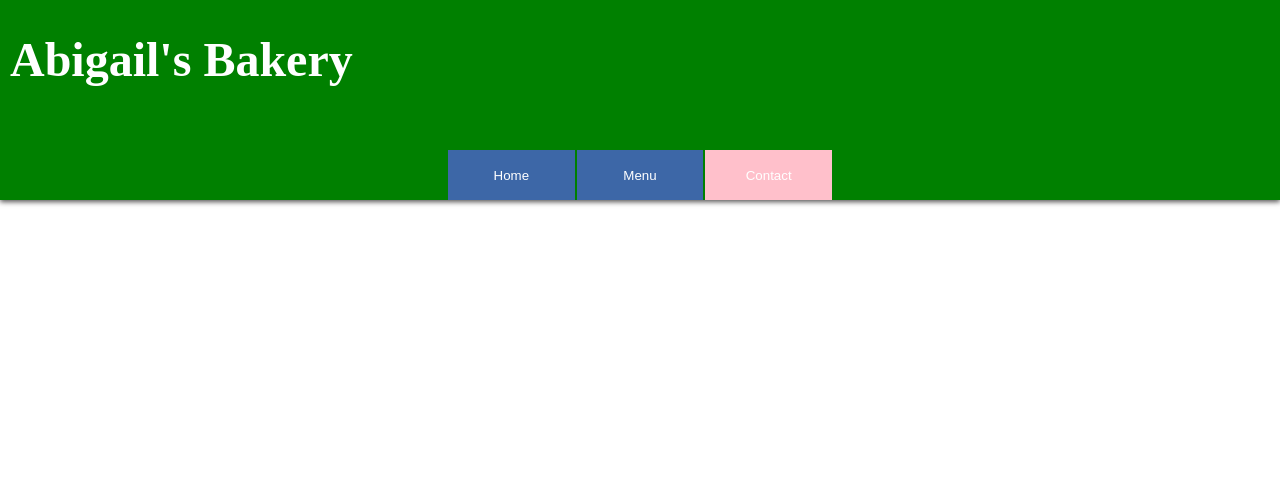
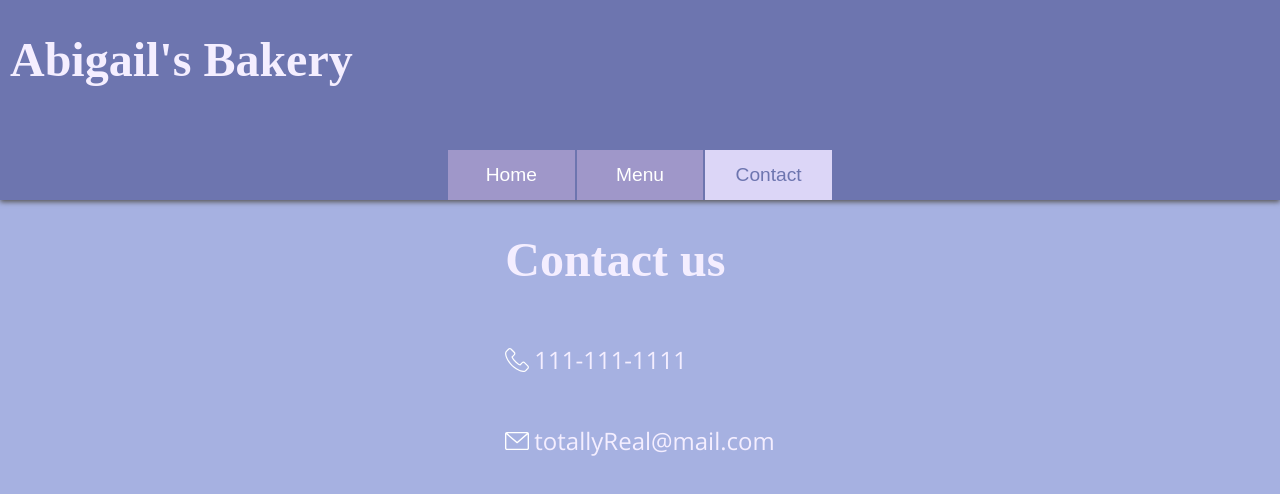
Before and after one commit to ascodeasice/restaurant-page, a website built with webpack: page dist/index.html in a window 1280 px wide. Both pictures are taken after a click on the button "Contact". Built offline with nearby package versions, Linux system fonts and the light colour scheme; a web font is replaced by a local one.

Commit message:
Finish contact page, change fonts and color. Finish function in contact.js, add icon and text to contact page. Change the color to purple styled one, might change it. The project is basically finished.

```diff
--- a/src/functions/contact.js
+++ b/src/functions/contact.js
@@ -1,8 +1,32 @@
+import Tel from "../images/telephone.svg"
+import Mail from "../images/mail.svg"
 
 //return contact page
 function createContactPage() {
-    const element = document.createElement("div");
-    return element;
+    const contactPage = document.createElement("div");
+    contactPage.id = "contactPage";
+
+    const contactTitle = document.createElement("h1");
+    contactTitle.innerText = "Contact us";
+    contactPage.appendChild(contactTitle);
+
+    const srcList = [Tel, Mail];
+    const textList = ["111-111-1111", "totallyReal@mail.com"];
+    const infoContainer = document.createElement("div");
+    for (let i = 0; i < srcList.length; i++) {
+        infoContainer.classList.add("infoContainer");
+
+        const icon = document.createElement("img");
+        icon.src = srcList[i];
+        infoContainer.appendChild(icon);
+
+        const text = document.createElement("p");
+        text.innerText = textList[i];
+        infoContainer.appendChild(text);
+    }
+    contactPage.appendChild(infoContainer);
+
+    return contactPage;
 }
 
 export default createContactPage;
--- a/src/functions/menu.js
+++ b/src/functions/menu.js
@@ -20,7 +20,7 @@ function createMenuPage() {
     menuPage.id = "menuPage"
     const itemList = [itemFactory("Tarts", Tart, 5, "Chocolate, macha and other flavors of tart."),
     itemFactory("Bear cake", Bear, 25, "Cake of winnie the pooh."),
-    itemFactory("Cat Cake", Cat, 20, "A cake of a cute gray cat."),
+    itemFactory("Cat cake", Cat, 20, "A cake of a cute gray cat."),
     itemFactory("Deer cake", Deer, 30, "A cake of an anime deer."),
     itemFactory("Dunkey cake", Eeyore, 2.5, "A cake of Eeyore."),
     itemFactory("Halloween cake", Halloween, 25, "A cake for Halloween."),
@@ -32,7 +32,7 @@ function createMenuPage() {
         container.classList.add("menuContainer");
 
         const name = document.createElement("h1");
-        name.innerText = item.name + "    " + item.getPriceText();
+        name.innerText = item.name;
         name.classList.add("itemTitle");
         container.appendChild(name);
 
@@ -42,7 +42,7 @@ function createMenuPage() {
         container.appendChild(image);
 
         const description = document.createElement("p");
-        description.innerText = item.description;
+        description.innerText = item.description + "\n\n" + item.getPriceText();
         description.classList.add("itemDescription");
         container.appendChild(description);
         menuPage.appendChild(container);
--- a/src/style.css
+++ b/src/style.css
@@ -1,29 +1,33 @@
 :root {
-    --tabColor: rgb(61, 103, 167);
-    --tabHoverColor: lightblue;
-    --chosenTabColor: pink;
-    --headerColor: green;
-    --bgColor: rgb(143, 143, 185);
-
+    --tabColor: #9f97c9;
+    --tabHoverColor: #F4EEFF;
+    --chosenTabColor: #DCD6F7;
+    --headerColor: #6d75af;
+    --bgColor: #A6B1E1;
+    --pSize: 1.5rem;
+    --h1Size: 3rem;
 }
 
 body {
     margin: 0;
     padding: 0;
-    color: white;
+    color: #F4EEFF;
 }
 
 h1 {
-    font-size: 3rem;
+    font-size: var(--h1Size);
+    font-family: 'GFS Didot', serif;
 }
 
 p {
-    font-size: 1.5rem;
+    font-size: var(--pSize);
+    font-family: 'Open Sans', sans-serif;
 }
 
 button {
     border: none;
     color: white;
+    font-size: 1.2rem;
 }
 
 #content {
@@ -63,10 +67,12 @@ button {
 
 .tab.chosen {
     background-color: var(--chosenTabColor);
+    color: var(--headerColor);
 }
 
 .tab:not(.chosen):hover {
     background-color: var(--tabHoverColor);
+    color: var(--headerColor);
 }
 
 /* SECTION home page */
@@ -81,9 +87,9 @@ button {
 
 /*SECTION menu page */
 #menuPage {
-    background-color: pink;
+    background-color: var(--chosenTabColor);
     display: grid;
-    row-gap: 10px;
+    row-gap: 5px;
 }
 
 .itemTitle {
@@ -92,8 +98,9 @@ button {
 }
 
 #menuPage img {
-    width: 500px;
+    width: 400px;
     height: 300px;
+    margin-bottom: 20px;
 }
 
 .menuContainer {
@@ -107,3 +114,24 @@ button {
 .itemDescription {
     padding-left: 10%;
 }
+
+/*SECTION contact page  */
+
+#contactPage {
+    background-color: var(--bgColor);
+    display: grid;
+    grid-template-rows: repeat(2, min-content);
+    justify-content: center;
+}
+
+.infoContainer {
+    display: grid;
+    grid-template-columns: min-content 1fr;
+    align-items: center;
+}
+
+.infoContainer img {
+    width: var(--pSize);
+    height: var(--pSize);
+    margin-right: 5px;
+}
```
Also changed, not shown: dist/2d5c6ef7fea023355044.svg (added), dist/975418dee7b1faae131b.svg (added), dist/98d34d2684a938aa569c.svg (added), dist/dc3b5a362c4ee05c020a.svg (added), dist/index.html, dist/main.js, src/images/mail.svg (added), src/images/telephone.svg (added).
